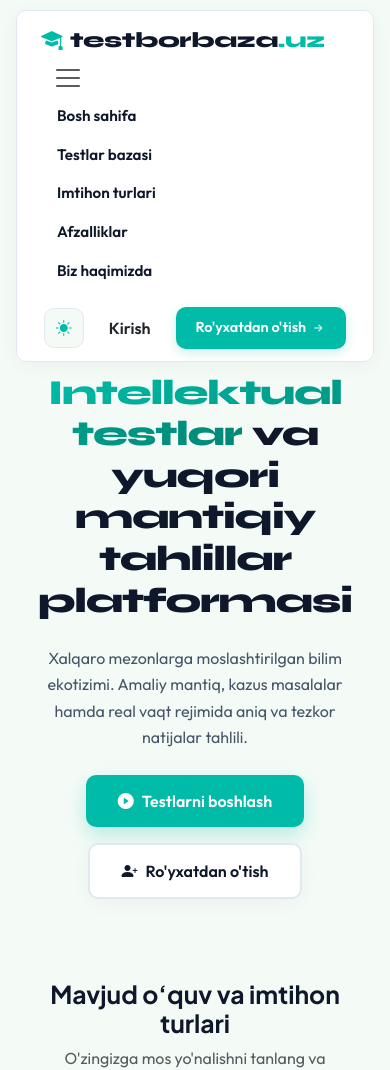
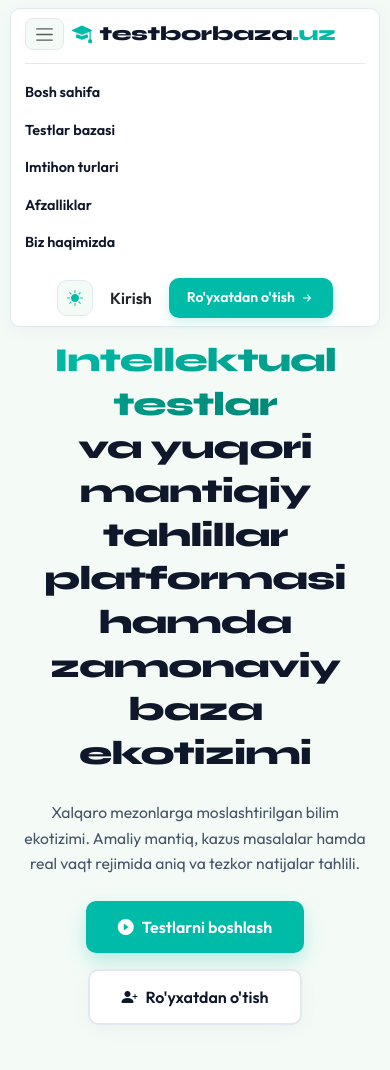
Before and after one commit to jcodetab/online_test_platform, a Django app: template templates/registration/home.html in a window 390 px wide, after a click that opens the changed part. Shown: the top 1070 px of the page. Run offline with Django 5.2, Linux system fonts and the light colour scheme; the template is opened without the code that fills it, so the values that code supplies are empty.

Commit message:
home.html dizayni, hero rasmi va footer tartiblandi

```diff
--- a/templates/registration/home.html
+++ b/templates/registration/home.html
@@ -78,7 +78,7 @@
             background: var(--card-bg) !important;
             border-radius: var(--btn-radius);
             box-shadow: var(--shadow-sm);
-            padding: 12px 24px !important;
+            padding: 10px 20px !important;
             border: 1px solid var(--border-clean);
             backdrop-filter: blur(10px);
         }
@@ -97,7 +97,7 @@
         .nav-link {
             font-weight: 600;
             color: var(--text-main) !important;
-            padding: 8px 16px !important;
+            padding: 6px 14px !important;
             font-size: 0.95rem;
             transition: all 0.2s ease;
         }
@@ -107,8 +107,8 @@
         }
 
         .theme-nav-toggle {
-            width: 40px;
-            height: 40px;
+            width: 36px;
+            height: 36px;
             border-radius: var(--btn-radius);
             background-color: var(--bg-hero);
             border: 1px solid var(--border-clean);
@@ -135,10 +135,10 @@
 
         .hero-title {
             font-family: 'Syne', sans-serif;
-            font-size: 3.2rem;
+            font-size: 2.8rem;
             font-weight: 800;
-            letter-spacing: -1.2px;
-            line-height: 1.18;
+            letter-spacing: -1px;
+            line-height: 1.25;
         }
 
         .hero-title-highlight {
@@ -150,7 +150,7 @@
 
         .hero-desc {
             font-family: 'Outfit', sans-serif;
-            font-size: 1.1rem;
+            font-size: 1.05rem;
             line-height: 1.65;
             color: var(--text-muted);
             max-width: 520px;
@@ -201,8 +201,8 @@
             background-color: var(--brand-primary) !important;
             color: #FFFFFF !important;
             font-weight: 700;
-            font-size: 0.9rem;
-            padding: 9px 20px;
+            font-size: 0.88rem;
+            padding: 8px 18px;
             border-radius: var(--btn-radius);
             border: none;
             box-shadow: 0 4px 12px rgba(0, 187, 167, 0.2);
@@ -370,22 +391,61 @@
             transform: translateY(-2px);
         }
 
+        /* MOBIL EKRAONLAR UCHUN MAXSUS ADAPTIV STYLES */
         @media (max-width: 991px) {
+            .educate-nav-container {
+                top: 8px;
+                padding-left: 10px !important;
+                padding-right: 10px !important;
+            }
+
+            .custom-nav {
+                padding: 8px 14px !important;
+            }
+
+            /* Toggler tugmasini chapga va ixcham qilish */
+            .navbar-toggler-custom {
+                order: -1;
+                padding: 4px 8px;
+                font-size: 1.1rem;
+                border: 1px solid var(--border-clean);
+                border-radius: 8px;
+                background-color: var(--bg-hero);
+                color: var(--text-main);
+                line-height: 1;
+            }
+
+            .navbar-collapse {
+                margin-top: 12px;
+                padding-top: 10px;
+                border-top: 1px solid var(--border-clean);
+            }
+
+            .nav-link {
+                padding: 8px 0 !important;
+                font-size: 0.9rem;
+            }
+
             .hero-section {
                 padding: 20px 0;
                 text-align: center;
                 min-height: auto;
             }
+
             .hero-title {
-                font-size: 2.2rem;
+                font-size: 2.1rem;
+                line-height: 1.3;
             }
+
             .hero-desc {
                 margin: 0 auto 24px;
-                font-size: 1rem;
+                font-size: 0.98rem;
             }
+
             .student-girl-img {
-                height: 360px;
+                height: 340px;
             }
+
             .floating-stat-badge {
                 left: 50%;
                 transform: translateX(-50%);
@@ -393,11 +453,9 @@
                 padding: 8px 16px;
                 width: max-content;
             }
+
             .floating-stat-badge:hover {
                 transform: translateX(-50%);
-            }
-            .educate-nav-container {
-                top: 10px;
             }
         }
     </style>
@@ -412,15 +470,17 @@
     <div class="educate-nav-container px-3">
         <nav class="navbar navbar-expand-lg custom-nav">
             <div class="container-fluid p-0">
-                <a href="#top" class="navbar-brand d-flex align-items-center">
-                    <h3 class="m-0 brand-text d-flex align-items-center fs-4">
+
+                <!-- Mobil menyu toggler tugmasi (Chap tomonda va ixcham) -->
+                <button class="navbar-toggler navbar-toggler-custom me-2 d-lg-none" type="button" data-bs-toggle="collapse" data-bs-target="#educateNavbar">
+                    <span class="navbar-toggler-icon" style="width: 1.2em; height: 1.2em;"></span>
+                </button>
+
+                <a href="#top" class="navbar-brand d-flex align-items-center me-auto me-lg-4">
+                    <h3 class="m-0 brand-text d-flex align-items-center fs-5">
                         <i class="bi bi-mortarboard-fill me-2 brand-color-text"></i>testborbaza<span class="brand-color-text">.uz</span>
                     </h3>
                 </a>
-
-                <button class="navbar-toggler border-0" type="button" data-bs-toggle="collapse" data-bs-target="#educateNavbar">
-                    <span class="navbar-toggler-icon"></span>
-                </button>
 
                 <div class="collapse navbar-collapse" id="educateNavbar">
                     <ul class="navbar-nav mx-auto mb-2 mb-lg-0">
@@ -441,7 +501,7 @@
                         </li>
                     </ul>
 
-                    <div class="d-flex align-items-center gap-3 justify-content-center justify-content-lg-end pt-2 pt-lg-0">
+                    <div class="d-flex align-items-center gap-2 justify-content-center justify-content-lg-end pt-2 pt-lg-0">
                         <button class="theme-nav-toggle" id="theme-toggle" title="Rejimni o'zgartirish">
                             <i class="bi bi-sun-fill" id="theme-icon"></i>
                         </button>
@@ -451,13 +511,14 @@
                                 Kabinet <i class="bi bi-arrow-right-short ms-1 fs-6"></i>
                             </a>
                         {% else %}
-                            <a href="{% url 'login' %}" class="btn btn-link text-decoration-none text-dark fw-bold px-2">Kirish</a>
+                            <a href="{% url 'login' %}" class="btn btn-link text-decoration-none text-dark fw-bold px-2 style-login-link fs-6">Kirish</a>
                             <a href="{% url 'register' %}" class="btn-sq-dashboard">
                                 Ro'yxatdan o'tish <i class="bi bi-arrow-right-short ms-1 fs-6"></i>
                             </a>
                         {% endif %}
                     </div>
                 </div>
+
             </div>
         </nav>
     </div>
@@ -468,10 +529,15 @@
         <div class="container px-4">
             <div class="row align-items-center g-5">
 
-                <!-- CHAP TARAFI -->
+                <!-- CHAP TARAFI (SARLAVHA VA MATN) -->
                 <div class="col-lg-6 text-center text-lg-start" data-aos="fade-right" data-aos-duration="1000">
+
+                    <!-- Sarlavha (4-5 qatorli mantiqiy tartibda) -->
                     <h1 class="hero-title mb-4">
-                        <span class="hero-title-highlight">Intellektual testlar</span> va yuqori mantiqiy tahlillar platformasi
+                        <span class="hero-title-highlight">Intellektual testlar</span> <br>
+                        va yuqori mantiqiy tahlillar <br>
+                        platformasi hamda zamonaviy <br>
+                        baza ekotizimi
                     </h1>
 
                     <p class="hero-desc mb-4">
@@ -487,6 +553,31 @@
                         <a href="{% url 'register' %}" class="btn-sq-register">
                             <i class="bi bi-person-plus-fill me-2"></i> Ro'yxatdan o'tish
                         </a>
+                    </div>
+                </div>
+
+                <!-- O'NG TARAFI (PNG RASM VA NUSHONLAR) -->
+                <div class="col-lg-6" data-aos="fade-left" data-aos-duration="1000">
+                    <div class="hero-graphics-container">
+                        <div class="hero-aura-bg"></div>
+                        <div class="student-img-wrapper">
+                            <!-- PNG rasm loyihangiz static yo'li orqali ulangan -->
+                            <img src="{% static 'img/teacher.png' %}" alt="Ustoz / Talaba" class="student-girl-img">
+                        </div>
+
+                        <!-- Suza oladigan dinamik ma'lumot nishoni -->
+                        <div class="floating-stat-badge">
+                            <div class="d-flex align-items-center gap-3">
+                                <div class="cat-icon-bg mb-0" style="width: 42px; height: 42px; font-size: 20px;">
+                                    <i class="bi bi-check-circle-fill"></i>
+                                </div>
+                                <div>
+                                    <h6 class="fw-bold m-0 fs-6">10,000+</h6>
+                                    <small class="text-muted" style="font-size: 0.78rem;">Mantiqiy & Kazus Testlar</small>
+                                </div>
+                            </div>
+                        </div>
+
                     </div>
                 </div>
 
@@ -612,12 +703,22 @@
                     </p>
                 </div>
 
-                <div class="col-lg-4 col-md-6 text-center">
+                <!-- ALOQA QISMI (TARTIBLANGAN ICONLAR BILAN) -->
+                <div class="col-lg-4 col-md-6 text-center text-md-start">
                     <h6 class="fw-bold mb-3 text-uppercase fs-6">Biz bilan bog‘lanish</h6>
-                    <div class="d-flex flex-column gap-2 small text-muted align-items-center">
-                        <span><i class="bi bi-geo-alt me-2 brand-color-text"></i>Samarqand shahar</span>
-                        <span><i class="bi bi-telephone me-2 brand-color-text"></i>+998 (99) 577-28-36</span>
-                        <span><i class="bi bi-telegram me-2 brand-color-text"></i>@jcodetab</span>
+                    <div class="d-flex flex-column gap-3 justify-content-center justify-content-md-start">
+                        <div class="contact-item">
+                            <i class="bi bi-geo-alt"></i>
+                            <span>Samarqand shahar</span>
+                        </div>
+                        <div class="contact-item">
+                            <i class="bi bi-telephone"></i>
+                            <span>+998 (99) 577-28-36</span>
+                        </div>
+                        <div class="contact-item">
+                            <i class="bi bi-telegram"></i>
+                            <span>@jcodetab</span>
+                        </div>
                     </div>
                 </div>
 
```
Also changed, not shown: other parts of templates/registration/home.html (+37 -15 lines).
